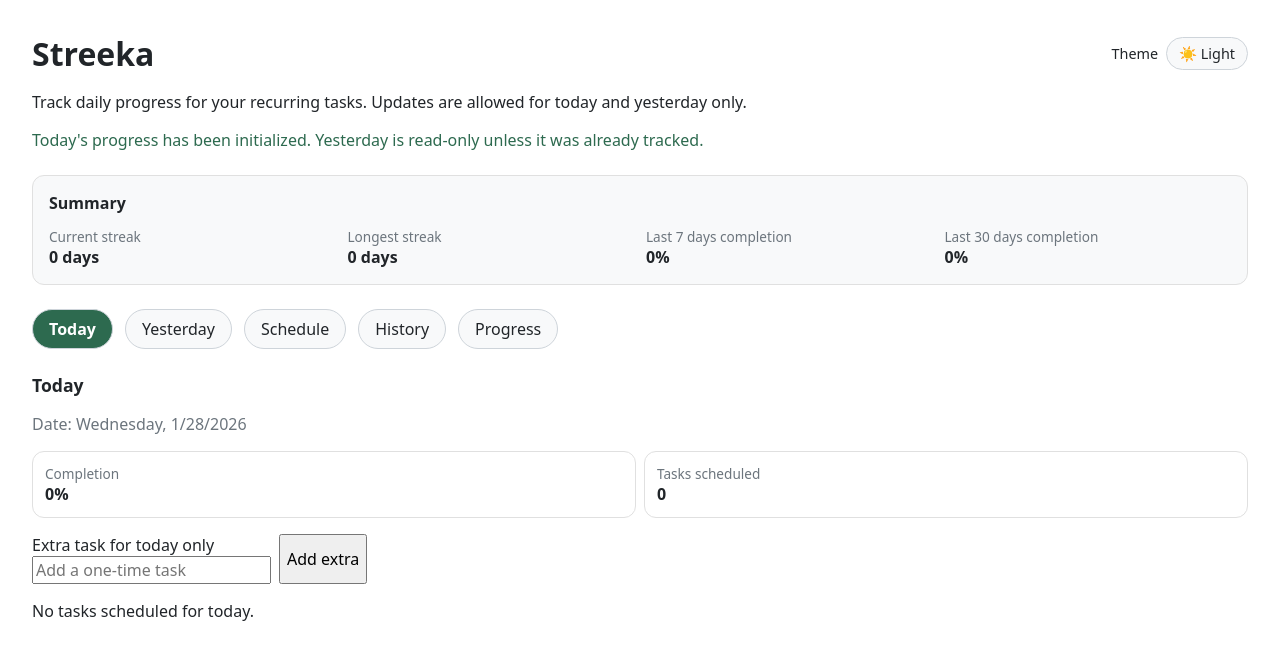
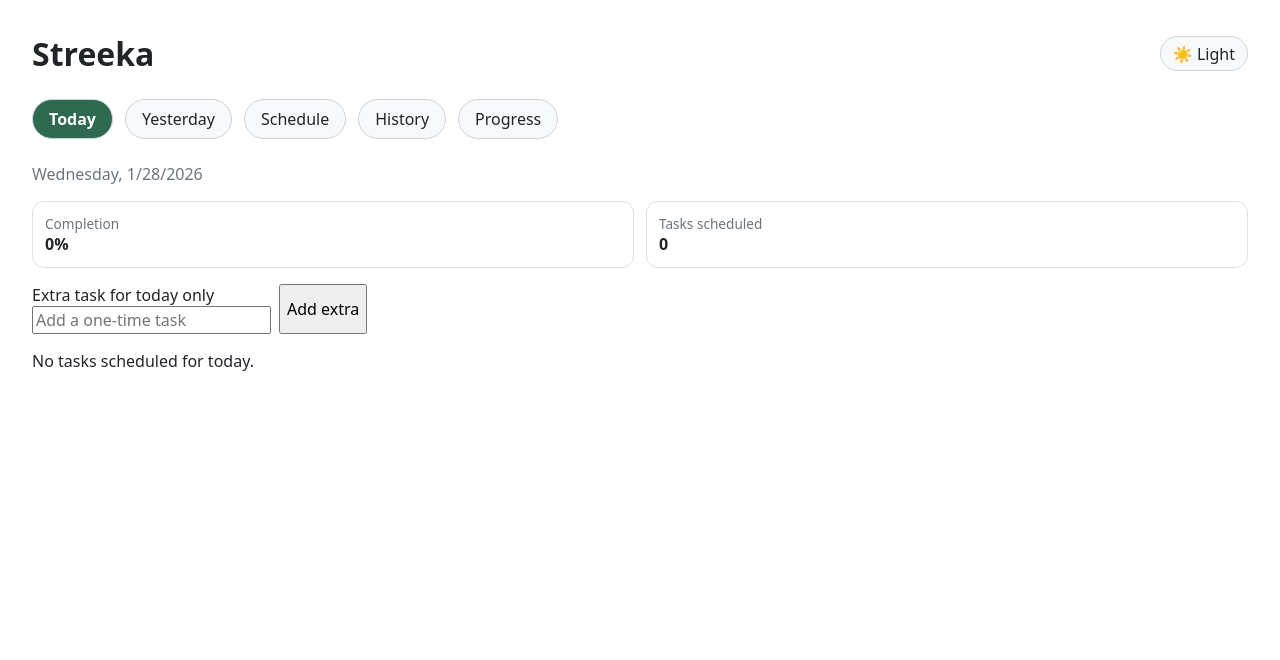
Before and after one commit to poserjs/streeka, a Next.js app: page / in a window 1280 px wide. Shown: the top 660 px of the page. Built offline with nearby package versions, Linux system fonts and the light colour scheme.

Commit message:
Improving streeka pages

```diff
--- a/app/page.tsx
+++ b/app/page.tsx
@@ -152,6 +152,64 @@ const getProgressPercentage = (summary: CompletionSummary): number => {
   );
 };
 
+const calculateTaskCurrentStreak = (
+  task: Task,
+  completions: DailyCompletions,
+  todayKey: string,
+): number => {
+  const todayDate = parseDateKey(todayKey);
+  const taskStartDate = parseDateKey(task.startDate);
+  if (!todayDate || !taskStartDate) {
+    return 0;
+  }
+
+  const taskEndDate = task.endDate ? parseDateKey(task.endDate) : null;
+  const startFrom =
+    taskEndDate && taskEndDate.getTime() < todayDate.getTime()
+      ? taskEndDate
+      : todayDate;
+
+  let streak = 0;
+  for (
+    let current = new Date(startFrom.getTime());
+    current.getTime() >= taskStartDate.getTime();
+    current = new Date(current.getTime() - 24 * 60 * 60 * 1000)
+  ) {
+    const dateKey = formatDateKey(current);
+    const isScheduled = getTasksForDate([task], dateKey).length > 0;
+    if (!isScheduled) {
+      continue;
+    }
+
+    const occurrences = getOccurrenceCount(task);
+    const completed = Math.min(
+      completions[dateKey]?.[task.id] ?? 0,
+      occurrences,
+    );
+    if (completed < occurrences) {
+      break;
+    }
+
+    streak += 1;
+  }
+
+  return streak;
+};
+
+const formatTaskStreakLabel = (task: Task, streak: number): string => {
+  if (streak === 0) {
+    return "No streak yet";
+  }
+
+  const isDailyTask =
+    task.schedule.type === "daily" || task.schedule.type === "n-times-daily";
+  if (isDailyTask) {
+    return `${streak} ${streak === 1 ? "day" : "days"} in a row`;
+  }
+
+  return `${streak} ${streak === 1 ? "run" : "runs"} in a row`;
+};
+
 export default function HomePage() {
   const [tasks, setTasks] = useState<Task[]>([]);
   const [completions, setCompletions] = useState<DailyCompletions>({});
@@ -182,7 +240,6 @@ export default function HomePage() {
     const storedTasks = readTasks();
     const storedCompletions = readCompletions();
     const today = getTodayKey();
-    const yesterday = getYesterdayKey();
     const lastActive = readLastActiveDate();
     const tasksForToday = getTasksForDate(storedTasks, today);
 
@@ -201,18 +258,12 @@ export default function HomePage() {
         [today]: nextTodayCompletion,
       };
       writeCompletions(nextCompletions);
-      setStatusMessage(
-        lastActive
-          ? "New day detected — today's progress has been initialized."
-          : "Today's progress has been initialized.",
-      );
     } else if (Object.keys(nextTodayCompletion).length) {
       nextCompletions = {
         ...storedCompletions,
         [today]: nextTodayCompletion,
       };
       writeCompletions(nextCompletions);
-      setStatusMessage("Today's progress has been refreshed.");
     }
 
     writeLastActiveDate(today);
@@ -222,14 +273,6 @@ export default function HomePage() {
     setTodayKey(today);
     setSelectedDateKey(today);
     setTaskStartDate(today);
-
-    if (!nextCompletions[yesterday]) {
-      setStatusMessage((prev) =>
-        prev
-          ? `${prev} Yesterday is read-only unless it was already tracked.`
-          : "Yesterday is read-only unless it was already tracked.",
-      );
-    }
   }, []);
   useEffect(() => {
     const storedTheme = window.localStorage.getItem("streeka-theme");
@@ -612,6 +655,23 @@ export default function HomePage() {
     [tasks, completions, todayKey],
   );
 
+  const taskStreaks = useMemo(() => {
+    if (!todayKey) {
+      return [] as Array<{ task: Task; streak: number }>;
+    }
+
+    return tasks
+      .map((task) => ({
+        task,
+        streak: calculateTaskCurrentStreak(task, completions, todayKey),
+      }))
+      .sort(
+        (left, right) =>
+          right.streak - left.streak ||
+          left.task.title.localeCompare(right.task.title),
+      );
+  }, [tasks, completions, todayKey]);
+
   return (
     <main
       style={{
@@ -632,15 +692,12 @@ export default function HomePage() {
         }}
       >
         <h1 style={{ margin: 0 }}>Streeka</h1>
-        <label
+        <div
           style={{
             display: "inline-flex",
             alignItems: "center",
-            gap: "0.5rem",
-            fontSize: "0.9rem",
           }}
         >
-          Theme
           <button
             type="button"
             onClick={() =>
@@ -658,58 +715,11 @@ export default function HomePage() {
           >
             {theme === "light" ? "☀️ Light" : "🌙 Dark"}
           </button>
-        </label>
         </div>
-      <p>
-        Track daily progress for your recurring tasks. Updates are allowed for
-        today and yesterday only.
-      </p>
+      </div>
       {statusMessage ? (
         <p style={{ color: "var(--success)" }}>{statusMessage}</p>
       ) : null}
-      <section
-        style={{
-          marginTop: "1.5rem",
-          padding: "1rem",
-          border: "1px solid var(--surface-border)",
-          borderRadius: "0.75rem",
-          backgroundColor: "var(--surface)",
-        }}
-      >
-        <h2 style={{ fontSize: "1rem", marginTop: 0 }}>Summary</h2>
-        <div
-          style={{
-            display: "grid",
-            gap: "0.75rem",
-            gridTemplateColumns: "repeat(auto-fit, minmax(180px, 1fr))",
-          }}
-        >
-          <div>
-            <div style={{ fontSize: "0.85rem", color: "var(--text-muted)" }}>
-              Current streak
-            </div>
-            <strong>{streakSummary.currentStreak} days</strong>
-          </div>
-          <div>
-            <div style={{ fontSize: "0.85rem", color: "var(--text-muted)" }}>
-              Longest streak
-            </div>
-            <strong>{streakSummary.longestStreak} days</strong>
-          </div>
-          <div>
-            <div style={{ fontSize: "0.85rem", color: "var(--text-muted)" }}>
-              Last 7 days completion
-            </div>
-            <strong>{streakSummary.last7DaysCompletion}%</strong>
-          </div>
-          <div>
-            <div style={{ fontSize: "0.85rem", color: "var(--text-muted)" }}>
-              Last 30 days completion
-            </div>
-            <strong>{streakSummary.last30DaysCompletion}%</strong>
-          </div>
-        </div>
-      </section>
 
       <nav
         style={{
@@ -746,17 +756,16 @@ export default function HomePage() {
 
       {activeTab === "today" ? (
         <section style={{ marginTop: "1.5rem" }}>
-          <h2 style={{ fontSize: "1.1rem" }}>Today</h2>
           {todayKey ? (
             <p style={{ color: "var(--text-muted)" }}>
-              Date: {formatDateWithWeekday(todayKey)}
+              {formatDateWithWeekday(todayKey)}
             </p>
           ) : null}
           <div
             style={{
               display: "grid",
-              gap: "0.5rem",
-              gridTemplateColumns: "repeat(auto-fit, minmax(220px, 1fr))",
+              gap: "0.75rem",
+              gridTemplateColumns: "repeat(2, minmax(0, 1fr))",
               marginBottom: "1rem",
             }}
           >
@@ -877,28 +886,30 @@ export default function HomePage() {
 
       {activeTab === "yesterday" ? (
         <section style={{ marginTop: "1.5rem" }}>
-          <h2 style={{ fontSize: "1.1rem" }}>Yesterday</h2>
           {yesterdayKey ? (
             <p style={{ color: "var(--text-muted)" }}>
-              Date: {formatDateWithWeekday(yesterdayKey)}
+              {formatDateWithWeekday(yesterdayKey)}
             </p>
           ) : null}
           {yesterdayTasks.length === 0 ? (
             <p>No tasks scheduled for yesterday.</p>
           ) : (
             <ul style={{ listStyle: "none", padding: 0 }}>
-              {yesterdayTasks.map((task) => (
+              {yesterdayTasks.map((task) => {
+                const occurrences = getOccurrenceCount(task);
+                const completed = yesterdayCompletion[task.id] ?? 0;
+
+                return (
                   <li
                     key={task.id}
                     style={{
-                    display: "flex",
-                    alignItems: "center",
-                    gap: "0.75rem",
+                      display: "grid",
+                      gap: "0.5rem",
                       padding: "0.5rem 0",
                       borderBottom: "1px solid var(--surface-border)",
                     }}
                   >
-                  <div style={{ flex: 1 }}>
+                    <div>
                       <strong>{task.title}</strong>
                       <div
                         style={{
@@ -906,29 +917,50 @@ export default function HomePage() {
                           color: "var(--text-muted)",
                         }}
                       >
-                      Schedule: {describeSchedule(task)}
+                        {describeSchedule(task)}
                       </div>
                     </div>
-                  <label style={{ display: "flex", flexDirection: "column" }}>
-                    <span style={{ fontSize: "0.85rem" }}>Completions</span>
+                    <div
+                      style={{
+                        display: "flex",
+                        gap: "0.5rem",
+                        flexWrap: "wrap",
+                      }}
+                    >
+                      {Array.from({ length: occurrences }, (_, index) => {
+                        const checkboxId = `${task.id}-yesterday-occurrence-${index}`;
+                        const isChecked = index < completed;
+                        return (
+                          <label
+                            key={checkboxId}
+                            htmlFor={checkboxId}
+                            style={{
+                              display: "flex",
+                              alignItems: "center",
+                              gap: "0.35rem",
+                            }}
+                          >
                             <input
-                      type="number"
-                      min={0}
-                      value={yesterdayCompletion[task.id] ?? 0}
+                              id={checkboxId}
+                              type="checkbox"
+                              checked={isChecked}
+                              disabled={!isEditableDate(yesterdayKey, todayKey)}
                               onChange={(event) =>
                                 updateCompletionForDate(
                                   yesterdayKey,
                                   task.id,
-                          Number(event.target.value),
+                                  event.target.checked ? index + 1 : index,
                                 )
                               }
-                      onFocus={(event) => event.target.select()}
-                      disabled={!isEditableDate(yesterdayKey, todayKey)}
-                      style={{ width: "90px" }}
                             />
+                            {occurrences > 1 ? `#${index + 1}` : "Done"}
                           </label>
+                        );
+                      })}
+                    </div>
                   </li>
-              ))}
+                );
+              })}
             </ul>
           )}
           {!isEditableDate(yesterdayKey, todayKey) ? (
@@ -946,7 +978,6 @@ export default function HomePage() {
 
       {activeTab === "schedule" ? (
         <section style={{ marginTop: "1.5rem" }}>
-          <h2 style={{ fontSize: "1.1rem" }}>Schedule</h2>
           <form
             onSubmit={handleCreateTask}
             style={{
@@ -1138,7 +1169,6 @@ export default function HomePage() {
             </button>
           </form>
           <div style={{ marginTop: "1.5rem" }}>
-            <h3 style={{ fontSize: "1rem" }}>All scheduled tasks</h3>
             {tasks.length === 0 ? (
               <p>No tasks yet. Add your first habit above.</p>
             ) : (
@@ -1252,7 +1282,6 @@ export default function HomePage() {
 
       {activeTab === "history" ? (
         <section style={{ marginTop: "1.5rem" }}>
-          <h2 style={{ fontSize: "1.1rem" }}>History</h2>
           <div style={{ display: "flex", gap: "0.5rem", flexWrap: "wrap" }}>
             <button type="button" onClick={() => setSelectedDateKey(todayKey)}>
               Today
@@ -1264,17 +1293,12 @@ export default function HomePage() {
               Yesterday
             </button>
           </div>
-          <label
-            htmlFor="date-select"
-            style={{ display: "block", marginTop: "0.75rem" }}
-          >
-            Review date
-          </label>
           <select
             id="date-select"
+            aria-label="Review date"
             value={selectedDateKey}
             onChange={(event) => setSelectedDateKey(event.target.value)}
-            style={{ marginTop: "0.5rem", minWidth: "200px" }}
+            style={{ marginTop: "0.75rem", minWidth: "200px" }}
           >
             {availableDateKeys.map((dateKey) => (
               <option key={dateKey} value={dateKey}>
@@ -1292,7 +1316,6 @@ export default function HomePage() {
             </p>
           ) : null}
           <div style={{ marginTop: "1.5rem" }}>
-            <h3 style={{ fontSize: "1rem" }}>Tasks for {selectedDateKey}</h3>
             {tasksForSelectedDate.length === 0 ? (
               <p>No tasks scheduled for this date.</p>
             ) : (
@@ -1316,7 +1339,7 @@ export default function HomePage() {
                           color: "var(--text-muted)",
                         }}
                       >
-                        Schedule: {describeSchedule(task)}
+                        {describeSchedule(task)}
                       </div>
                     </div>
                     <label style={{ display: "flex", flexDirection: "column" }}>
@@ -1347,7 +1370,6 @@ export default function HomePage() {
 
       {activeTab === "progress" ? (
         <section style={{ marginTop: "1.5rem" }}>
-          <h2 style={{ fontSize: "1.1rem" }}>Progress</h2>
           <div
             style={{
               display: "grid",
@@ -1401,7 +1423,37 @@ export default function HomePage() {
             </div>
           </div>
           <div style={{ marginTop: "1.5rem" }}>
-            <h3 style={{ fontSize: "1rem" }}>Recent days</h3>
+            {taskStreaks.length === 0 ? (
+              <p>No tasks yet.</p>
+            ) : (
+              <ul
+                style={{
+                  listStyle: "none",
+                  padding: 0,
+                  marginBottom: "1.5rem",
+                }}
+              >
+                {taskStreaks.map(({ task, streak }) => (
+                  <li
+                    key={task.id}
+                    style={{
+                      padding: "0.5rem 0",
+                      borderBottom: "1px solid var(--surface-border)",
+                      display: "flex",
+                      justifyContent: "space-between",
+                      gap: "1rem",
+                    }}
+                  >
+                    <span>{task.title}</span>
+                    <span style={{ color: "var(--text-muted)" }}>
+                      {formatTaskStreakLabel(task, streak)}
+                    </span>
+                  </li>
+                ))}
+              </ul>
+            )}
+          </div>
+          <div style={{ marginTop: "1.5rem" }}>
             <ul style={{ listStyle: "none", padding: 0 }}>
               {recentSummaries.map((entry) => (
                 <li
```
Lines whose indentation alone changed are shown as unchanged.
